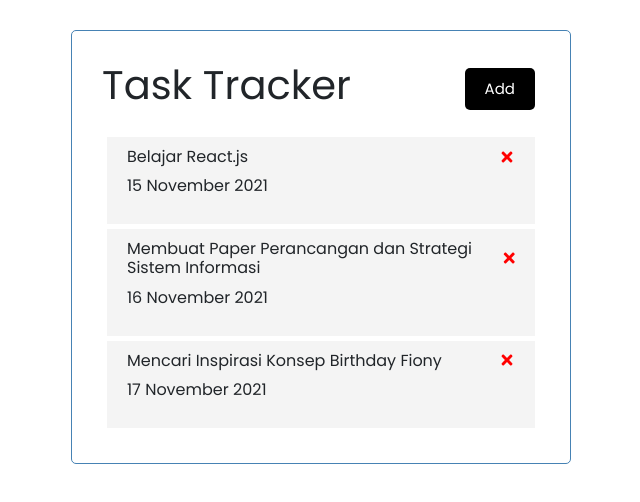
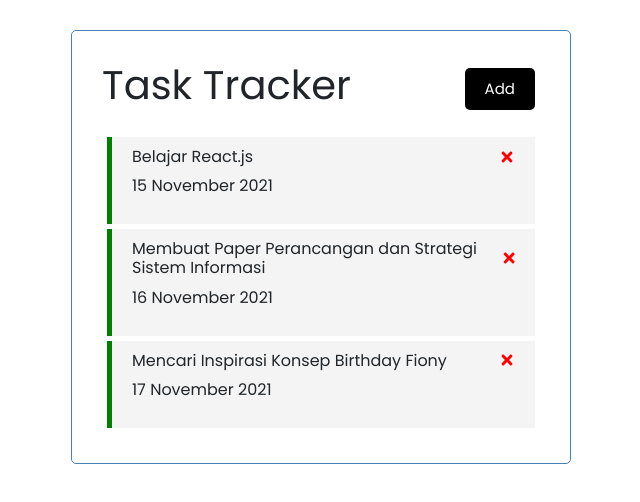
Before and after one commit to maliefrr/react-task-tracker, a React (Create React App) app: page / in a window 1280 px wide. Shown: the top 502 px of the page, without its empty margins (319-959 px from the left). Built offline with nearby package versions, Linux system fonts and the light colour scheme.

Commit message:
add function to take action if the task are double clicked

```diff
--- a/src/App.js
+++ b/src/App.js
@@ -25,13 +25,24 @@ function App() {
 	]);
 
 	const deleteTask = (id) => {
-		console.log("delete", id);
+		setTask(tasks.filter((el) => el.id !== id));
+	};
+
+	const toggleReminder = (id) => {
+		setTask(tasks.map((task) => (task.id === id ? { ...task, reminder: !task.reminder } : task)));
 	};
 
 	return (
 		<div className="container">
 			<Header />
-			<Tasks tasks={tasks} onDelete={deleteTask} />
+			{tasks.length > 0 ? (
+				<Tasks tasks={tasks} onDelete={deleteTask} onToggle={toggleReminder} />
+			) : (
+				<div className="alert alert-danger alert-dismissible fade show" role="alert">
+					No Task to Show
+					<button type="button" className="btn-close" data-bs-dismiss="alert" aria-label="Close"></button>
+				</div>
+			)}
 		</div>
 	);
 }
--- a/src/components/Task.js
+++ b/src/components/Task.js
@@ -2,7 +2,7 @@ import { FaTimes } from "react-icons/fa";
 
 const Task = (props) => {
 	return (
-		<div className="task">
+		<div className={`task ${props.tasks.reminder ? "reminder" : ""}`} onDoubleClick={() => props.onToggle(props.tasks.id)}>
 			<h3>
 				{props.tasks.text} <FaTimes style={{ color: "red", cursor: "pointer" }} onClick={() => props.onDelete(props.tasks.id)} />
 			</h3>
--- a/src/components/Tasks.js
+++ b/src/components/Tasks.js
@@ -4,7 +4,7 @@ const Tasks = (props) => {
 	return (
 		<>
 			{props.tasks.map((element) => (
-				<Task key={element.id} tasks={element} onDelete={props.onDelete} />
+				<Task key={element.id} tasks={element} onDelete={props.onDelete} onToggle={props.onToggle} />
 			))}
 		</>
 	);
```
